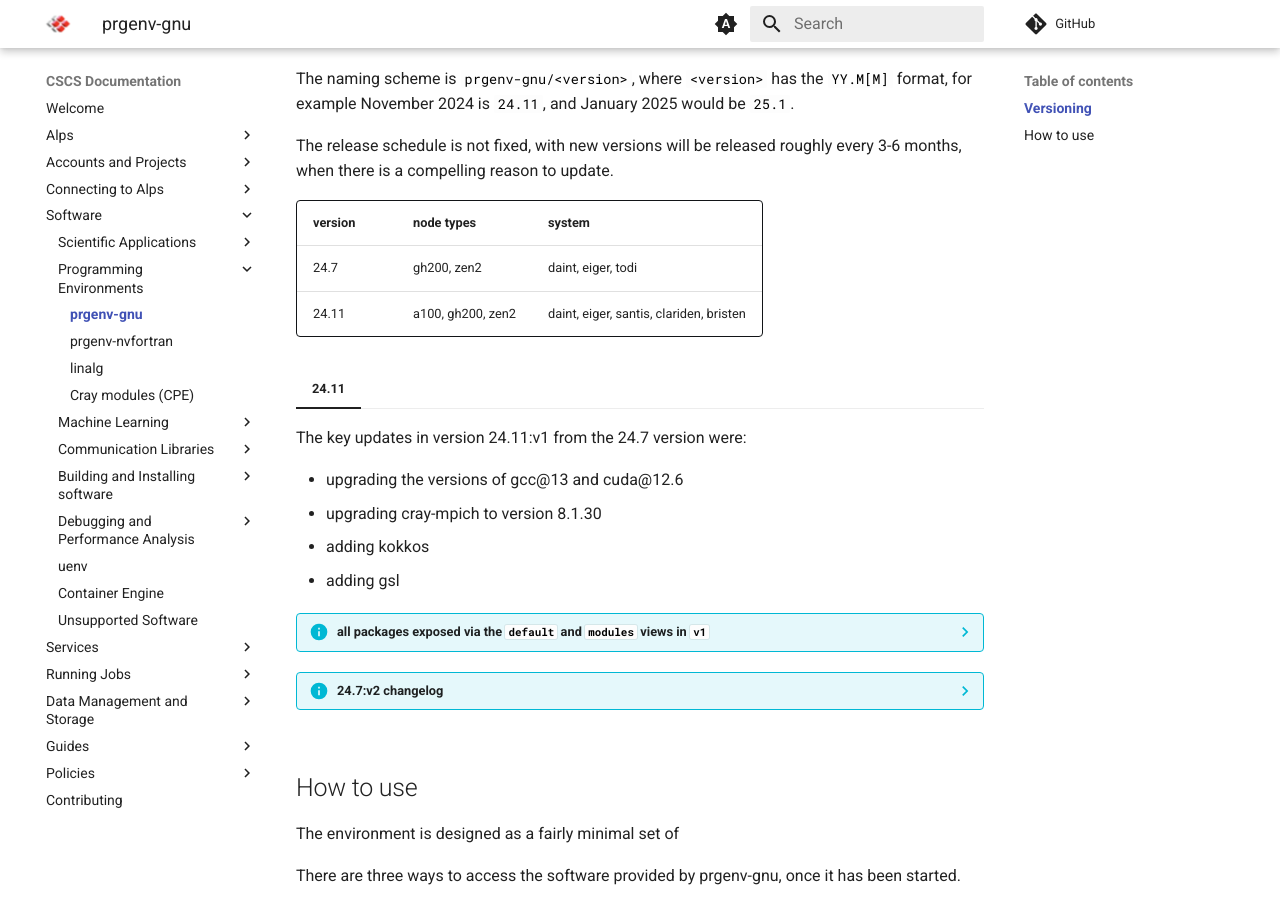
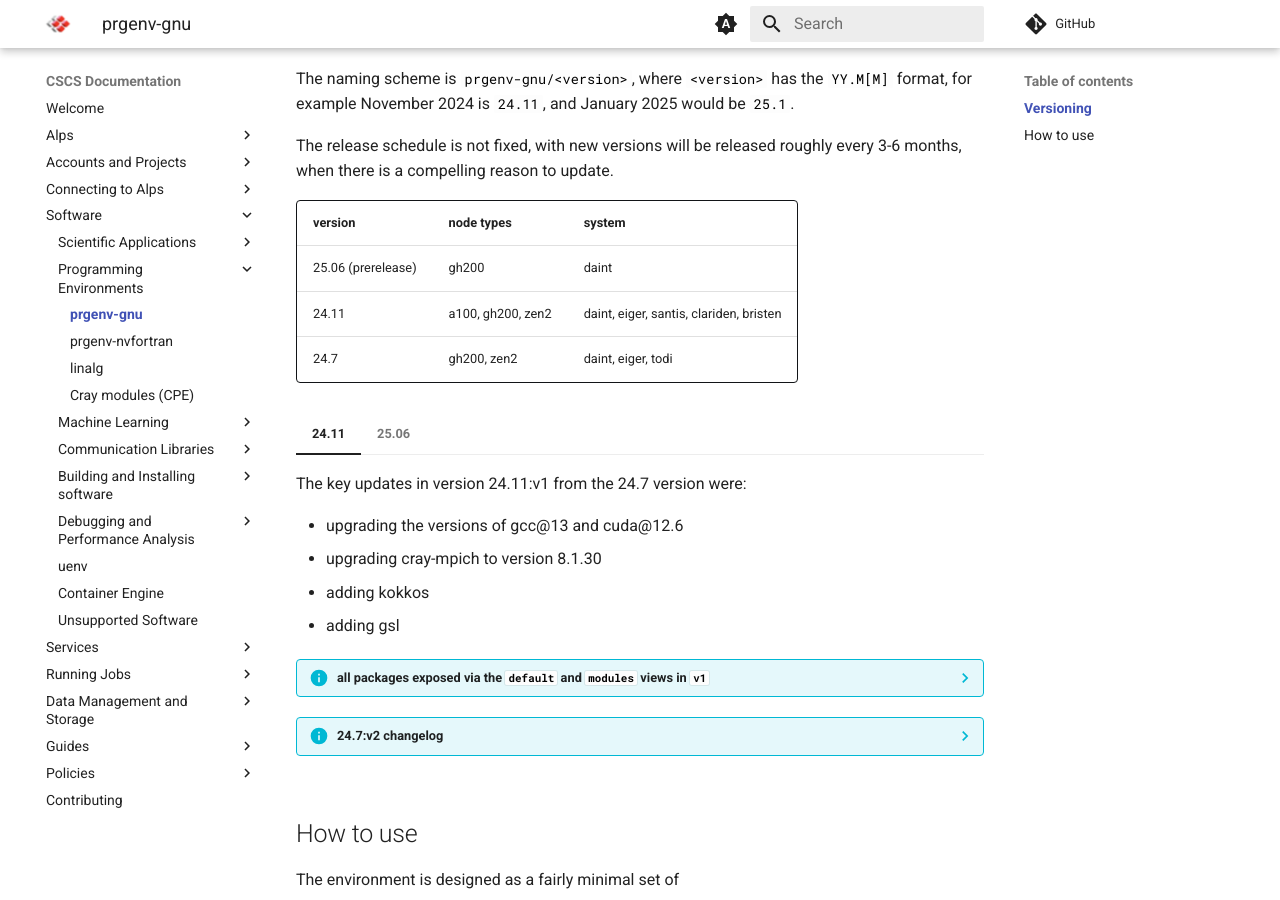
Before and after one commit to nickjbrowning/cscs-docs, an MkDocs documentation site: the page built from docs/software/prgenv/prgenv-gnu.md, in a window 1280 px wide and 900 px high, scrolled down 582 px. Built offline with MkDocs 1.6.1 and Material for MkDocs 9.7.7, drawn with Linux system fonts in a browser that asks for light colours; comment, search, counter and statistics services are not loaded; some of the changed lines change nothing that is shown.

Commit message:
Add notes on prerelease prgenv-gnu/25.06 uenv (#119)

```diff
--- a/docs/software/prgenv/prgenv-gnu.md
+++ b/docs/software/prgenv/prgenv-gnu.md
@@ -16,10 +16,11 @@
 
 The release schedule is not fixed, with new versions will be released roughly every 3-6 months, when there is a compelling reason to update.
 
-| version   | node types | system |
-|-----------|-----------|--------|
-| 24.7      | gh200, zen2 | daint, eiger, todi |
-| 24.11     | a100, gh200, zen2 | daint, eiger, santis, clariden, bristen |
+| version            | node types        | system                                  |
+|--------------------|-------------------|-----------------------------------------|
+| 25.06 (prerelease) | gh200             | daint                                   |
+| 24.11              | a100, gh200, zen2 | daint, eiger, santis, clariden, bristen |
+| 24.7               | gh200, zen2       | daint, eiger, todi                      |
 
 === "24.11"
 
@@ -68,6 +69,24 @@
         * [netcdf-cxx@4.2](https://packages.spack.io/package.html?name=netcdf-cxx)
         * [netcdf-fortran@4.6.1](https://packages.spack.io/package.html?name=netcdf-fortran)
 
+=== "25.06"
+
+    !!! warning "Prerelease"
+        The `prgenv-gnu/25.06` uenv is currently available as a prerelease on [daint][ref-cluster-daint], and is subject to change before the final release.
+        Prereleases are tagged with `rcN` tags.
+        [Let us know][ref-get-in-touch] if you find issues with the uenv.
+
+    !!! warning "Unstable Spack version used for the uenv"
+        If you are [building software through spack on top of a uenv][ref-building-uenv-spack], be aware that the 25.06 uenv is based on a prerelease version of Spack that contains [many breaking changes](https://github.com/spack/spack/discussions/30634).
+        Using a commit other than the one used to build the uenv will likely result in issues.
+
+    The key updates in version 25.06 compared to 24.11 are:
+
+    * upgrading GCC to version 14 and CUDA to version 12.9
+    * upgrading cray-mpich to version 8.1.32
+
+    ??? info "all packages exposed via the `default` and `modules` views in `v1`"
+        !!! todo "The list of 25.06 package versions is yet to be finalized"
 
 [](){#ref-uenv-prgenv-gnu-how-to-use}
 ## How to use
```
